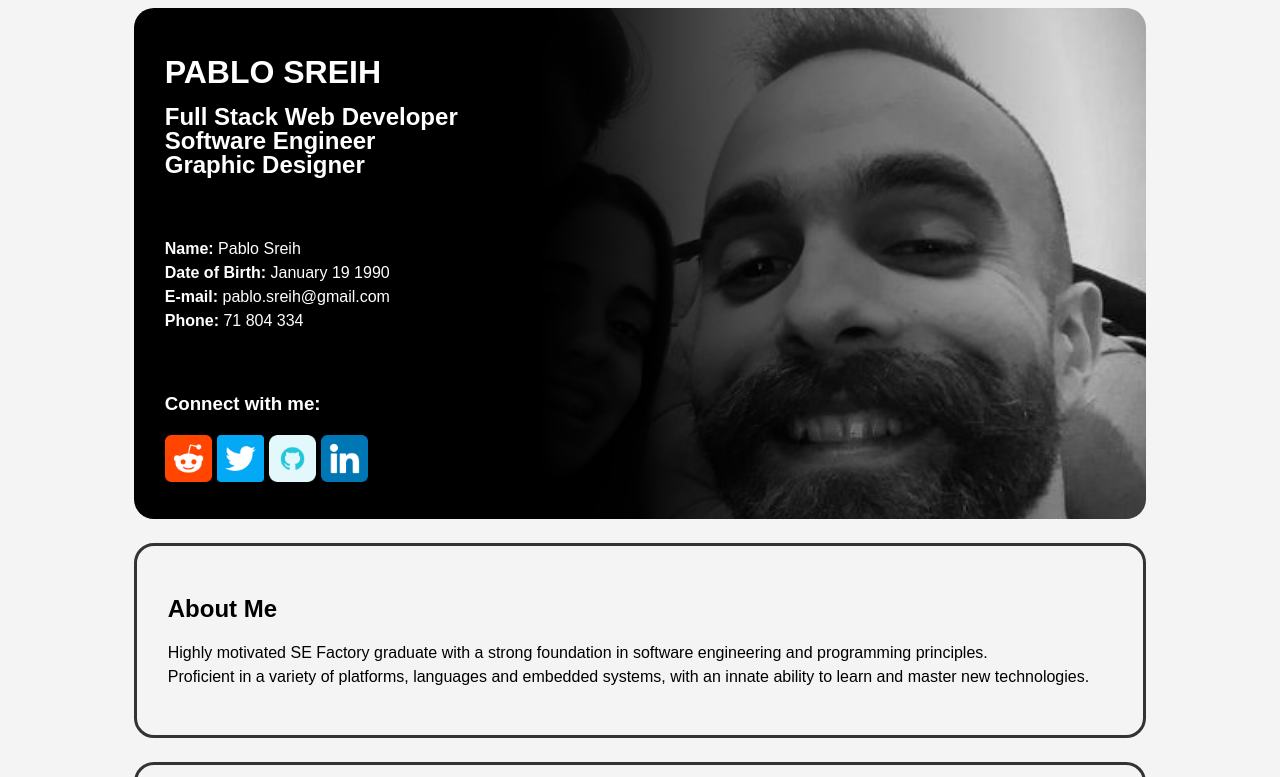
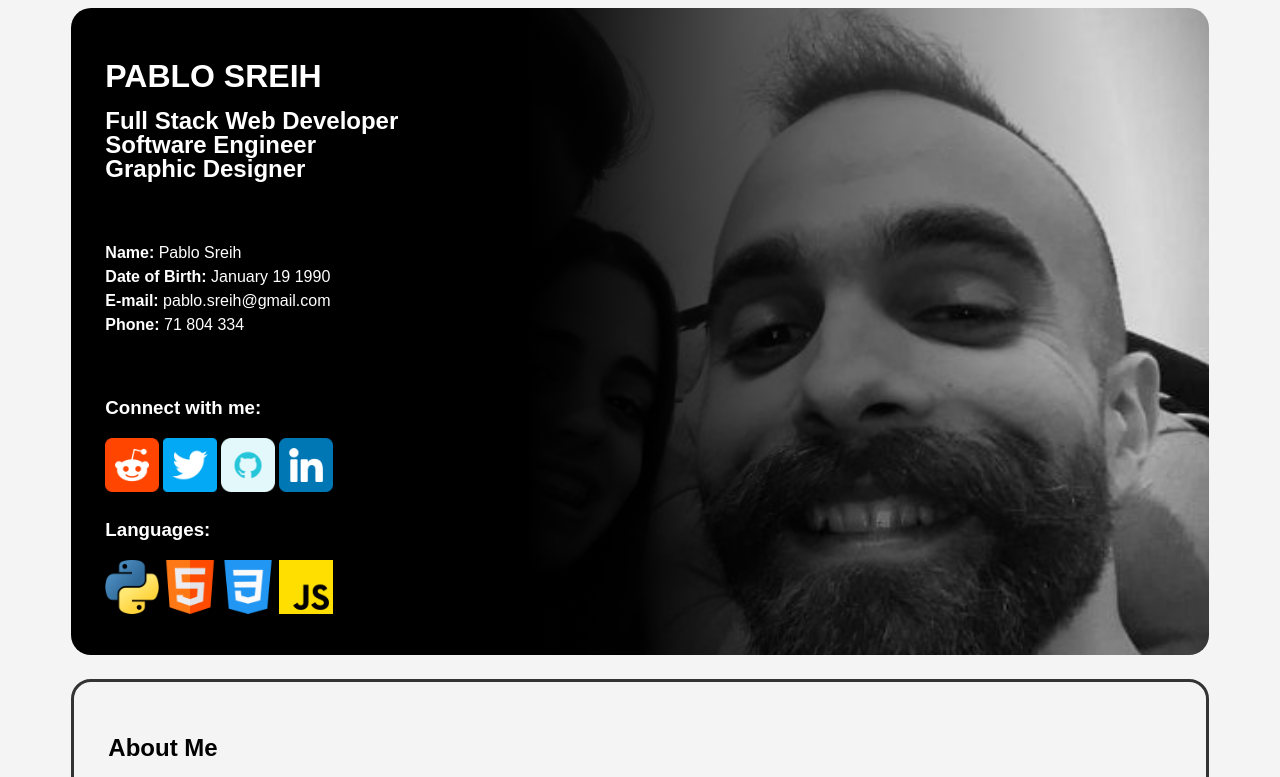
Before and after one commit to pablo-sreih/portfolio, a plain HTML site: page index.html in a window 1280 px wide. Shown: the top 777 px of the page. Drawn offline with Linux system fonts and the light colour scheme.

Commit message:
Minor Styling Changes

```diff
--- a/css/styles.css
+++ b/css/styles.css
@@ -6,14 +6,11 @@ body{
 }
 
 .container{
-    width:80%;
+    width:90%;
     margin: auto;
 }
 
 .box-1{
-    /* background: #eb01a5; */
-    /* background-image: url(../assets/images/pp.jpg); */
-    /* background-image: url(../assets/images/pp.jpg) no-repeat; */
     background: -webkit-linear-gradient(left, rgba(0,0,0,1) 40%, rgba(255,0,0,0)), url("../assets/images/pp.jpg") center center no-repeat;
     background-size:cover;
     color: white;
--- a/index.html
+++ b/index.html
@@ -26,7 +26,11 @@
                 <a href="https://twitter.com/pablosreih"><img src="assets/images/twitter_icon.png" height="5%" width="5%"></a>
                 <a href="https://github.com/pablo-sreih"><img src="assets/images/github_icon.png" height="5%" width="5%"></a>
                 <a href="https://www.linkedin.com/in/pablo-sreih-3ba3b823a/"><img src="assets/images/linkedin_icon.png" height="5%" width="5%"></a>
-
+                <h3>Languages:</h3>
+                <img src="assets/images/python_icon.png" width="5%">
+                <img src="assets/images/html_icon.png" width="5%">
+                <img src="assets/images/css_icon.png" width="5%">
+                <img src="assets/images/js_icon.png" width="5%">
 
             </div>
 
```
Also changed, not shown: assets/images/css_icon.png (added), assets/images/html_icon.png (added), assets/images/js_icon.png (added), assets/images/python_icon.png (added).
